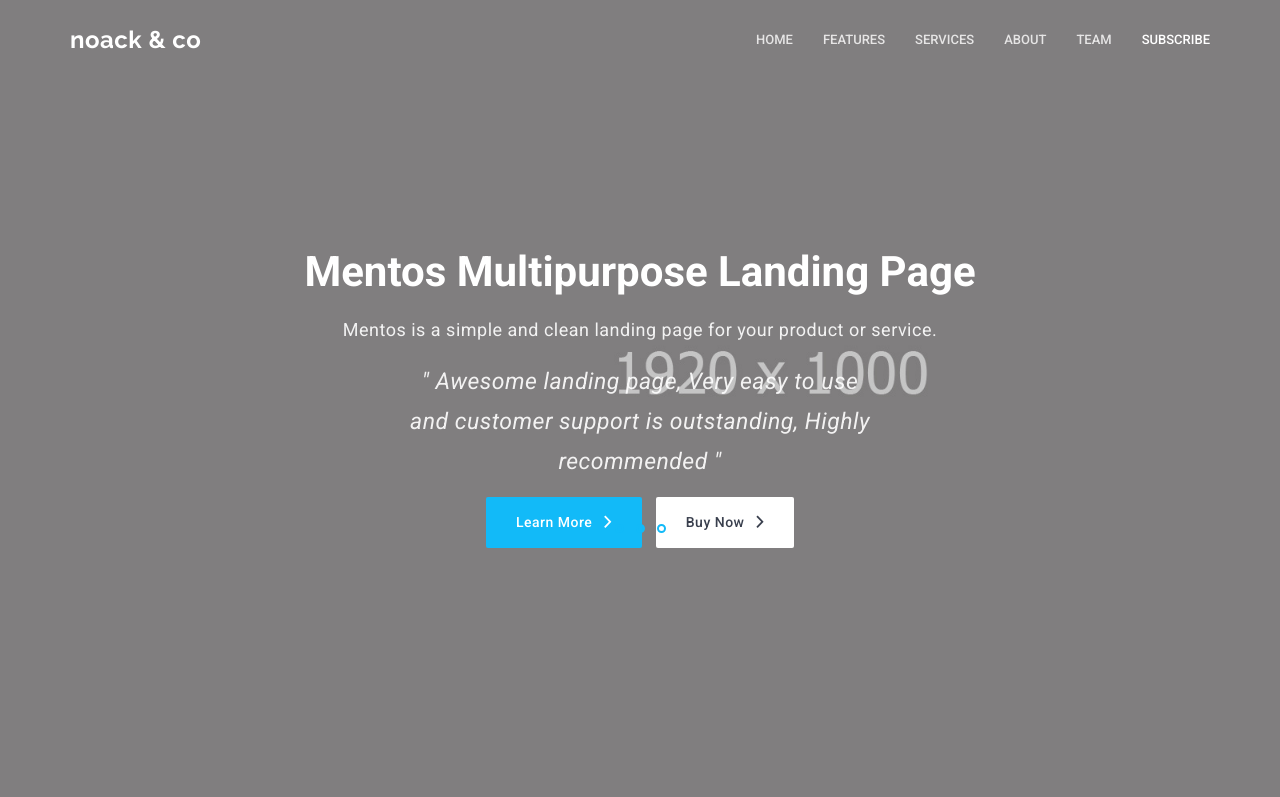
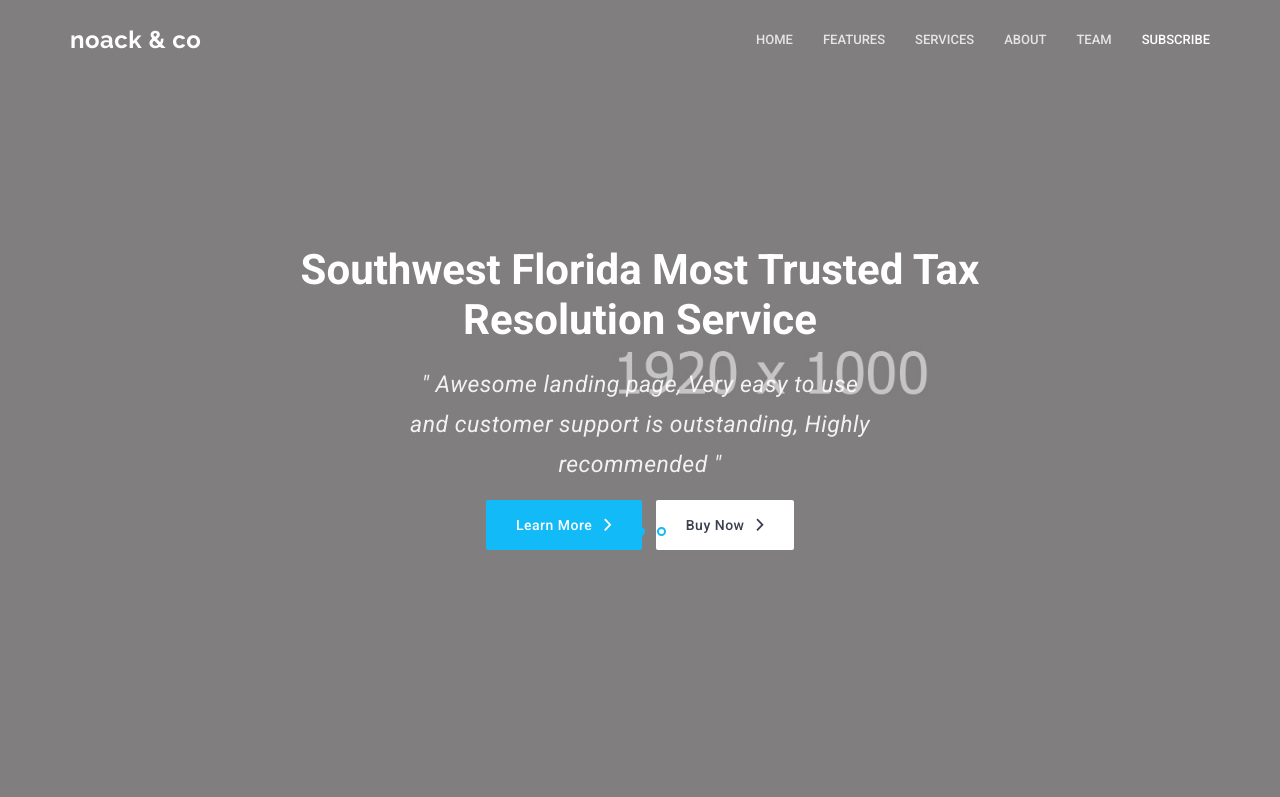
Before and after one commit to aamengual14/noack-companylanding, a plain HTML site: page html/index-animated.html in a window 1280 px wide. Shown: the top 797 px of the page. Drawn offline with Linux system fonts and the light colour scheme; a script that the page names is missing; files whose address does not match are found by name.

Commit message:
saving so I can pull

```diff
--- a/html/index-animated.html
+++ b/html/index-animated.html
@@ -72,8 +72,8 @@
                         <div class="container">
                             <div class="row">
                                 <div class="col-sm-8 col-sm-offset-2 text-center">
-                                    <h1>Mentos Multipurpose landing page</h1>
-                                    <p class="lead">Mentos is a simple and clean landing page for your product or service. </p>
+                                    <h1>Southwest Florida Most Trusted Tax Resolution Service</h1>
+                                    <!-- <p class="lead">Mentos is a simple and clean landing page for your product or service. </p> -->
 
                                     <div class="col-md-8 col-md-offset-2 text-center">
                                         <div class="testimonial_slider">
```
